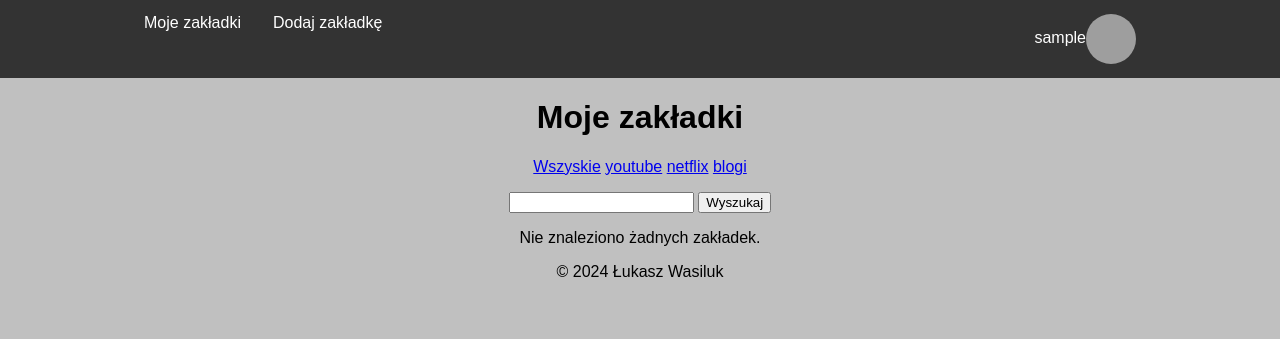
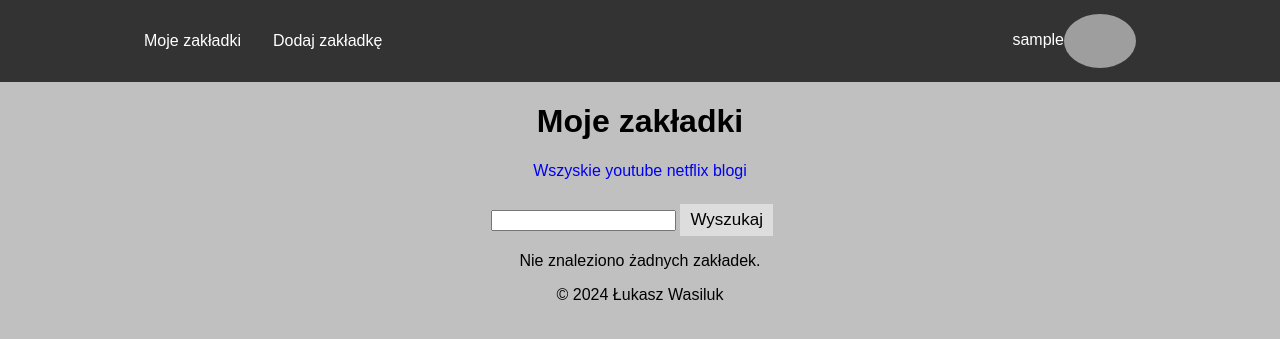
Before and after one commit to LukaszWasiluk01/MenadzerZakladek, a PHP site: page / in a window 1280 px wide. Shown: the top 339 px of the page. Run offline with PHP 8.4, Linux system fonts and the light colour scheme; the visitor is signed in with stand-in values (Sample User, id 1); data comes from the database, SQL or seed files in the repository; grey boxes are pictures that could not be loaded.

Commit message:
dodanie podstawowych styli

```diff
--- a/Styles/styles.css
+++ b/Styles/styles.css
@@ -14,7 +14,7 @@ body {
     font-size: 16px;
     color: white;
     text-align: center;
-    padding: 14px 16px;
+    padding: 32px 16px;
     text-decoration: none;
 }
 
@@ -65,16 +65,17 @@ body {
     display: block;
 }
 
-table,
-th,
-td {
-    border: 1px solid black;
-    margin: 0 auto;
-}
-
 .center-80 {
     width: 80%;
     margin: auto;
+}
+
+.form-center-30 {
+    width: 30%;
+    margin: 20px auto;
+    border-radius: 10%;
+    padding: 10px;
+    background-color: #E8E8E8;
 }
 
 .text-center {
@@ -154,7 +155,89 @@ h1.login-title {
 
 .avatar {
     vertical-align: middle;
-    width: 50px;
-    height: 50px;
+    width: auto;
+    height: 54px;
     border-radius: 50%;
 }
+
+.filter-link {
+    text-decoration: none;
+}
+
+.filter-link:hover {
+    color: green;
+}
+
+.search-button {
+    padding: 6px 10px;
+    margin-top: 8px;
+    margin-right: 16px;
+    background: #ddd;
+    font-size: 17px;
+    border: none;
+    cursor: pointer;
+}
+
+.search-button:hover {
+    background: #ccc;
+}
+
+table {
+    font-family: Arial, Helvetica, sans-serif;
+    border-collapse: collapse;
+    width: 100%;
+}
+
+td,
+th {
+    border: 1px solid #ddd;
+    padding: 8px;
+}
+
+tr:nth-child(even) {
+    background-color: #f2f2f2;
+}
+
+th {
+    padding-top: 12px;
+    padding-bottom: 12px;
+    text-align: center;
+    background-color: red;
+    color: white;
+}
+
+.button {
+    font: bold 14px;
+    text-decoration: none;
+    background-color: #EEEEEE;
+    color: #333333;
+    padding: 4px 12px 4px 12px;
+    border-top: 1px solid #CCCCCC;
+    border-right: 1px solid #333333;
+    border-bottom: 1px solid #333333;
+    border-left: 1px solid #CCCCCC;
+}
+
+.delete-btn {
+    background-color: #FFC0C0;
+}
+
+.delete-btn:hover {
+    background-color: #FF8080;
+}
+
+.update-btn {
+    background-color: #ADD8E6;
+}
+
+.update-btn:hover {
+    background-color: #6CA6C4;
+}
+
+.succes-btn {
+    background-color: #90EE90;
+}
+
+.succes-btn:hover {
+    background-color: #5CA55C;
+}
--- a/index.php
+++ b/index.php
@@ -18,15 +18,15 @@
             <?php
             $sql = "SELECT id, nazwa FROM kategorie";
             $result = $conn->query($sql);
-            echo "<a href='index.php'>Wszyskie</a>";
+            echo "<a href='index.php' class='filter-link'>Wszyskie</a>";
             while ($row = $result->fetch_object()) {
-                echo " <a href='index.php?idKat={$row->id}'>{$row->nazwa}</a>";
+                echo " <a href='index.php?idKat={$row->id}' class='filter-link'>{$row->nazwa}</a>";
             }
             ?>
             <form>
                 <p>
                     <input type="text" name="fraza">
-                    <input type="submit" value="Wyszukaj">
+                    <button type="submit" class="search-button">Wyszukaj</button>
                 </p>
             </form>
             <?php
@@ -52,19 +52,26 @@
 
             if ($result->num_rows > 0) {
                 echo "<table>";
+                echo "<thead>";
+                echo "<th>Opis zakładki</th>";
+                echo "<th>Link do adresu URL zakładki</th>";
+                echo "<th>Link do edycji zakładki</th>";
+                echo "<th>Link do usunięcia zakładki</th>";
+                echo "<tbody>";
                 while ($row = $result->fetch_assoc()) {
                     echo "<tr>";
                     echo "<td>{$row['opis']}</td>";
-                    echo "<td><a href={$row['url']} target='_blank'>Przejdź do linku</a></td>";
-                    echo "<td><a href='updateForm.php?idZakladki={$row['id']}'>Edytuj zakładkę</a></td>";
+                    echo "<td><a href={$row['url']} target='_blank' class='button succes-btn'>Przejdź do linku</a></td>";
+                    echo "<td><a href='updateForm.php?idZakladki={$row['id']}' class='button update-btn'>Edytuj zakładkę</a></td>";
                     echo "<td>";
                     echo "<form method='POST' action='delete.php'>";
                     echo "<input type='hidden' name='idZakladki' value='{$row['id']}'>";
-                    echo "<input type='submit' value='Usuń zakładkę'>";
+                    echo "<input type='submit' value='Usuń zakładkę' class='button delete-btn'>";
                     echo "</form>";
                     echo "</td>";
                     echo "</tr>";
                 }
+                echo "</tbody>";
                 echo "</table>";
 
                 $result = $conn->query($sqlToCountRecords);
```
Also changed, not shown: insertForm.php (+5 -4 lines), updateForm.php (+5 -4 lines).
